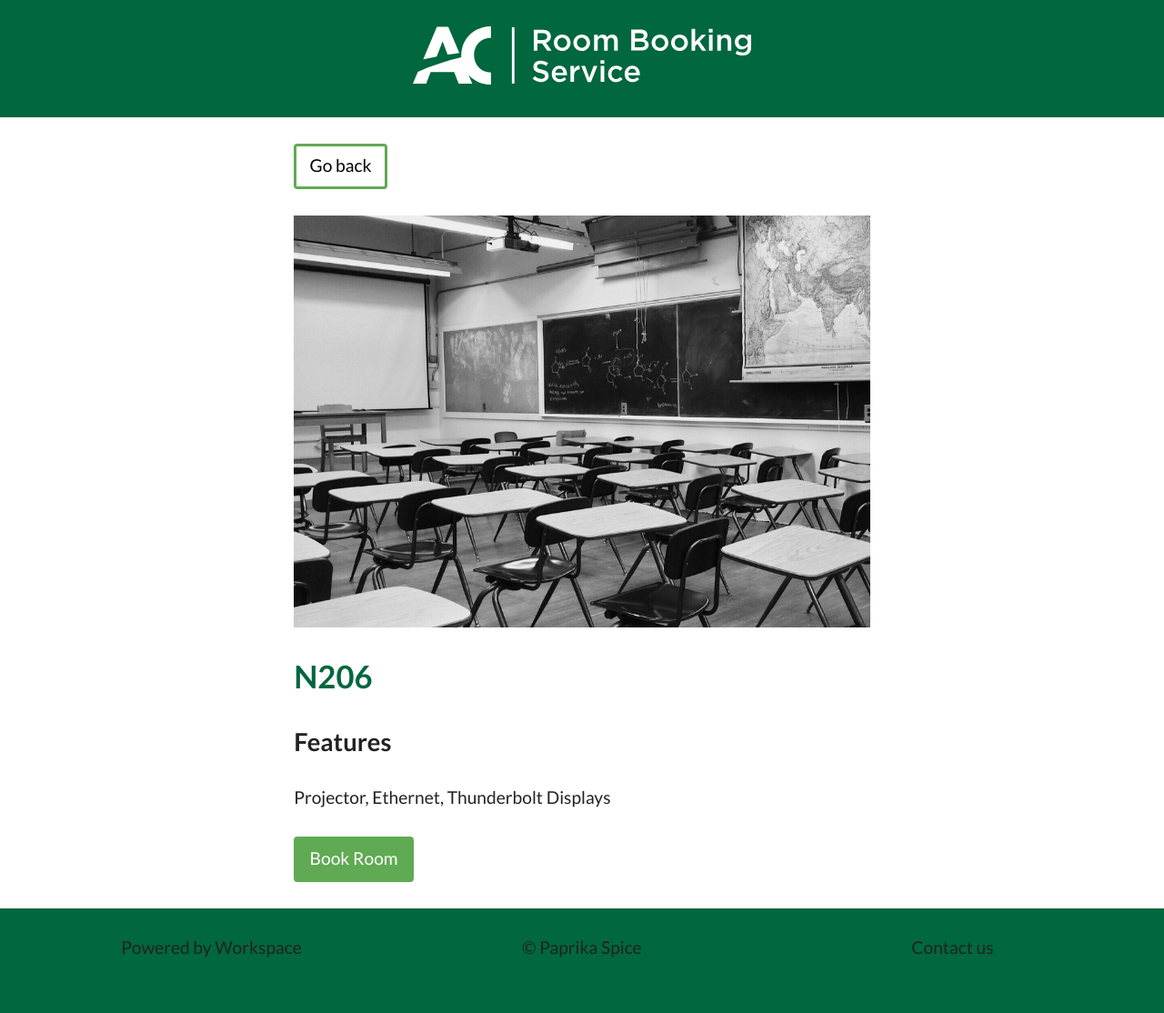
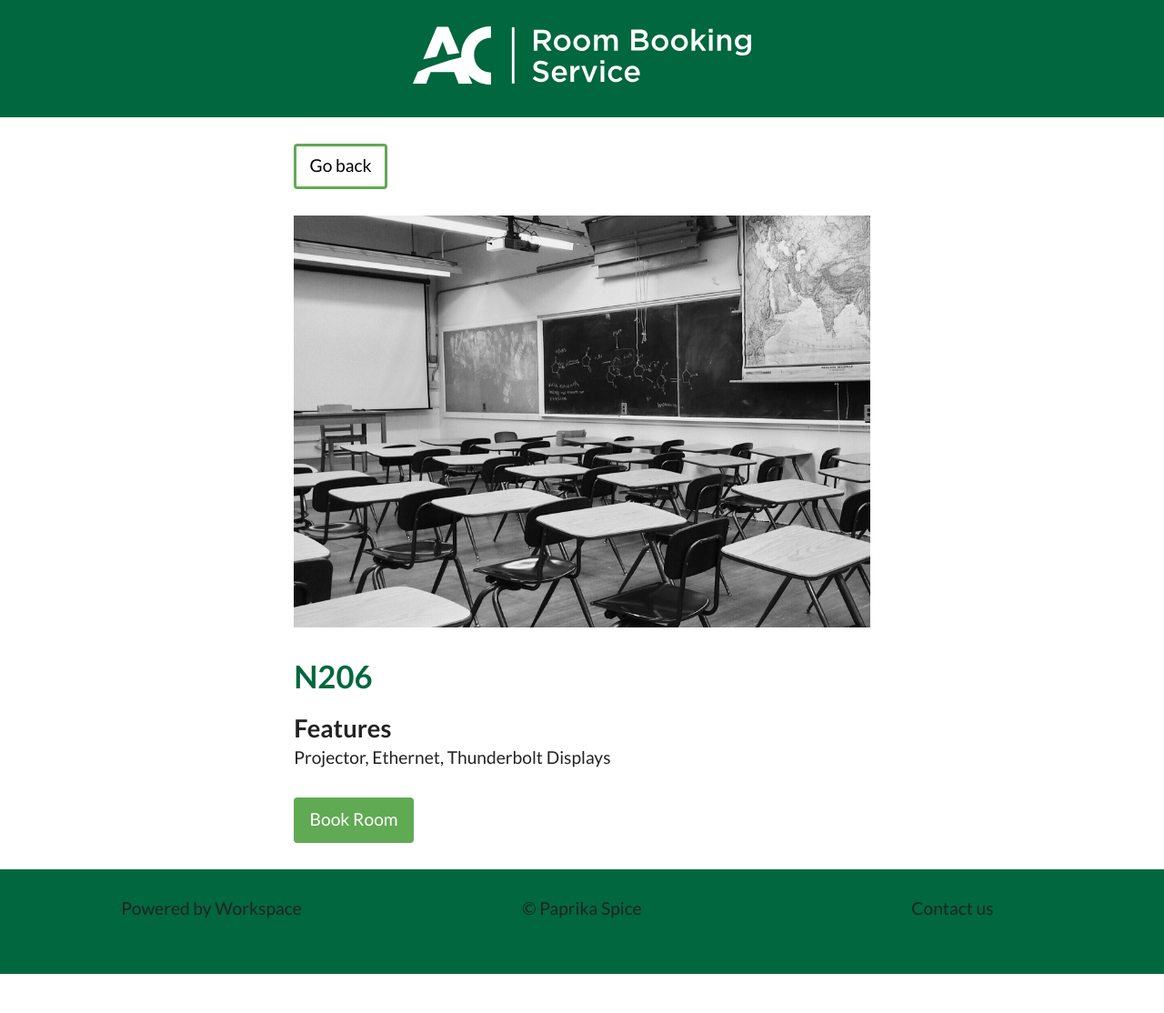
Before and after one commit to paprika-spice/web-app, a Jekyll site: the page built from book.html, in a window 1280 px wide. Shown: the whole page at 91% size. Built offline with Jekyll 4.4.1, drawn with Linux system fonts in a browser that asks for light colours; after the commit the page ends 1071 px from its top, so only the background shows below that.

Commit message:
requested changes
added push-0 to eliminate large space inbetween features and listed features

change H1 push-1-2 instead so that the space isn't so large.

```diff
--- a/book.html
+++ b/book.html
@@ -6,8 +6,8 @@ layout: default
   <div class="unit xs-1 s-1 m-1 l-1 xl-1 push">
     <a class="btn btn-ghost push" href="#">Go back</a>
     <img class="img-flex push" src="{{site.baseurl}}/images/room-05.jpg" />
-    <h1>N206</h1>
-    <h3>Features</h3>
+    <h1 class="push-1-2">N206</h1>
+    <h3 class="push-0">Features</h3>
     <p>Projector, Ethernet, Thunderbolt Displays</p>
     <a class="btn btn-accent" href="#">Book Room</a>
   </div>
```
